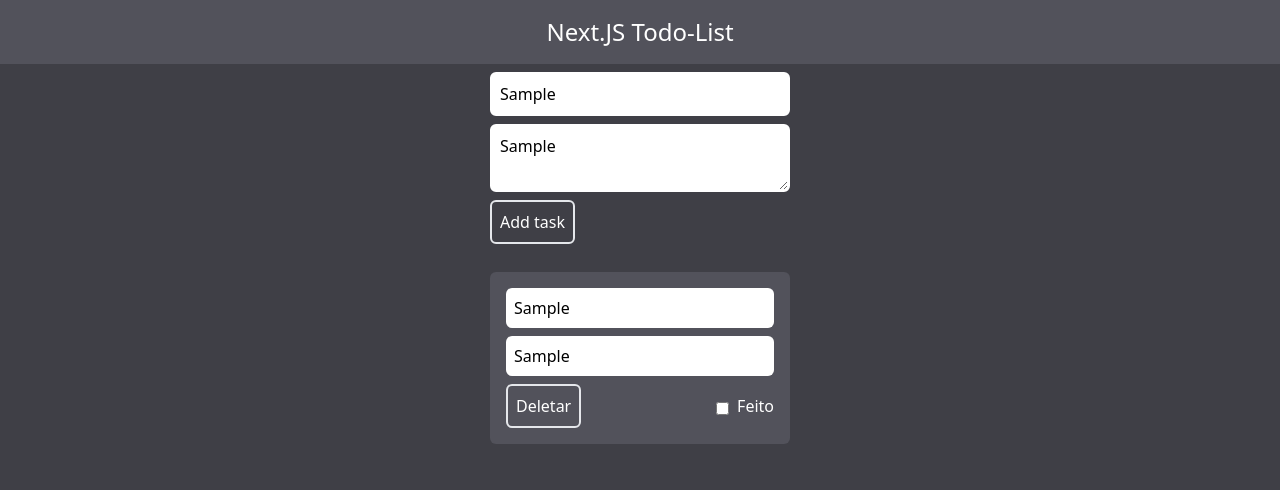
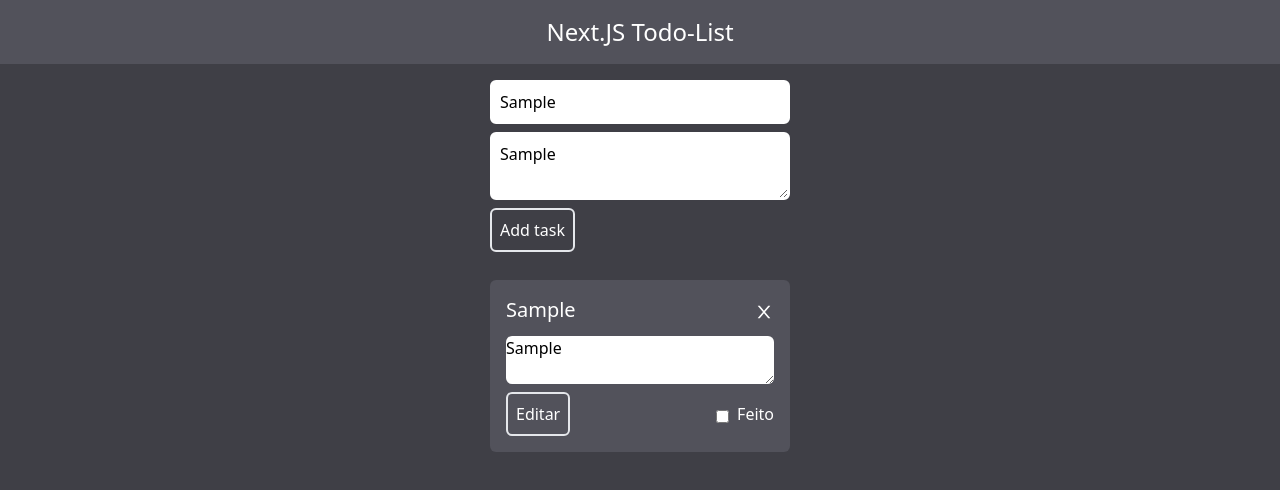
Before and after one commit to JefteMedeiros/next-todo-list, a Next.js app: page / in a window 1280 px wide. Both pictures are taken after typing "Sample", "Sample" into the empty fields and a click on the button "Add task". Shown: the top 490 px of the page. Built offline with nearby package versions, Linux system fonts and the light colour scheme.

Commit message:
release/beta-0.9

```diff
--- a/components/AddTask/index.tsx
+++ b/components/AddTask/index.tsx
@@ -1,28 +1,34 @@
 import React from "react";
 
 interface IAddTask {
-  title: string,
-  description: string,
-  handleSetTitle: (title: string) => void
-  handleSetDescription: (description: string) => void
-  handleAddTask: (title: string, description: string) => void
+  title: string;
+  description: string;
+  handleSetTitle: (title: string) => void;
+  handleSetDescription: (description: string) => void;
+  handleAddTask: (title: string, description: string) => void;
 }
 
-const AddTask: React.FC<IAddTask> = ({handleAddTask, title, description, handleSetDescription, handleSetTitle}) => {
+const AddTask: React.FC<IAddTask> = ({
+  handleAddTask,
+  title,
+  description,
+  handleSetDescription,
+  handleSetTitle,
+}) => {
   return (
     <div>
-      <div className="flex flex-col gap-2 mt-2 mb-4 items-start">
+      <div className="flex flex-col gap-2 my-4 items-start">
         <input
           className="border-2 border-white p-2 min-w-[300px] rounded-md"
           type="text"
           required
           onChange={(e) => handleSetTitle(e.target.value)}
-          placeholder="Digite o nome da task"
+          placeholder="Title"
         />
         <textarea
           className="border-2 border-white p-2 rounded-md min-w-[300px]"
           onChange={(e) => handleSetDescription(e.target.value)}
-          placeholder="Descrição"
+          placeholder="Description"
         />
         <button
           onClick={() => handleAddTask(title, description)}
--- a/components/Layout/index.tsx
+++ b/components/Layout/index.tsx
@@ -1,4 +1,4 @@
-import React, { Children } from 'react';
+import React from 'react';
 import Header from '../Header';
 
 interface Props {
--- a/components/Task/index.tsx
+++ b/components/Task/index.tsx
@@ -1,4 +1,5 @@
 import React from "react";
+import { AiOutlineClose } from 'react-icons/ai';
 
 interface ITask {
   title: string;
@@ -10,15 +11,16 @@
 const Task: React.FC<ITask> = ({ title, description, id, deleteTask }) => {
   return (
     <div className="bg-zinc-600 p-4 rounded-md min-w-[300px] flex flex-col gap-2">
-      <div className="bg-white rounded-md p-2">
-        <h1>{title}</h1>
+      <div className="text-white text-xl flex justify-between mb-1">
+        <h1 className="text-justify">{title}</h1>
+        <button onClick={() => deleteTask(id)}>
+          <AiOutlineClose className="mt-1"/>
+        </button>
       </div>
-      <div className="bg-white rounded-md p-2">
-        <h1>{description}</h1>
-      </div>
+      <textarea disabled className="rounded-md disabled:bg-white">{description}</textarea>
       <div className="flex justify-between">
-        <button onClick={() => deleteTask(id)} className="self-start border-2 p-2 rounded-md text-white hover:outline-none hover:ring-2 hover:ring-white hover:ring-offset-2 hover:ring-offset-zinc-700 transition-all">
-          Deletar
+        <button onClick={() => alert("W.I.P!")} className="self-start border-2 p-2 rounded-md text-white hover:outline-none hover:ring-2 hover:ring-white hover:ring-offset-2 hover:ring-offset-zinc-700 transition-all">
+          Editar
         </button>
         <div className="flex gap-2 text-white items-center">
           <input className="mt-1" type="checkbox" />
--- a/package.json
+++ b/package.json
@@ -12,7 +12,8 @@
     "next": "12.1.6",
     "react": "18.2.0",
     "react-dom": "18.2.0",
-    "react-notifications-component": "^4.0.1"
+    "react-icons": "^4.4.0",
+    "react-toastify": "^9.0.4"
   },
   "devDependencies": {
     "@types/node": "17.0.43",
--- a/pages/index.tsx
+++ b/pages/index.tsx
@@ -1,4 +1,6 @@
 import React, { useState } from "react";
+import { ToastContainer, toast } from "react-toastify";
+import 'react-toastify/dist/ReactToastify.css';
 import AddTask from "../components/AddTask";
 import Layout from "../components/Layout";
 import Task from "../components/Task/index";
@@ -27,7 +29,18 @@
       taskDescription: taskDescription,
     };
 
-    handleSetTask([...task, taskOject]);
+    !taskTitle || !taskDescription
+      ? toast.error('Error! Fill in all the fields.', {
+          position: "top-right",
+          autoClose: 3000,
+          hideProgressBar: false,
+          closeOnClick: true,
+          pauseOnHover: true,
+          draggable: true,
+          progress: undefined,
+          theme: "dark",
+        })
+      : handleSetTask([...task, taskOject]);
   };
 
   const deleteTask = (id: number) => {
@@ -36,6 +49,7 @@
 
   return (
     <Layout>
+      <ToastContainer />
       <AddTask
         title={title}
         description={description}
```
Also changed, not shown: 1 other file (tests, documents, lock files or other folders).
